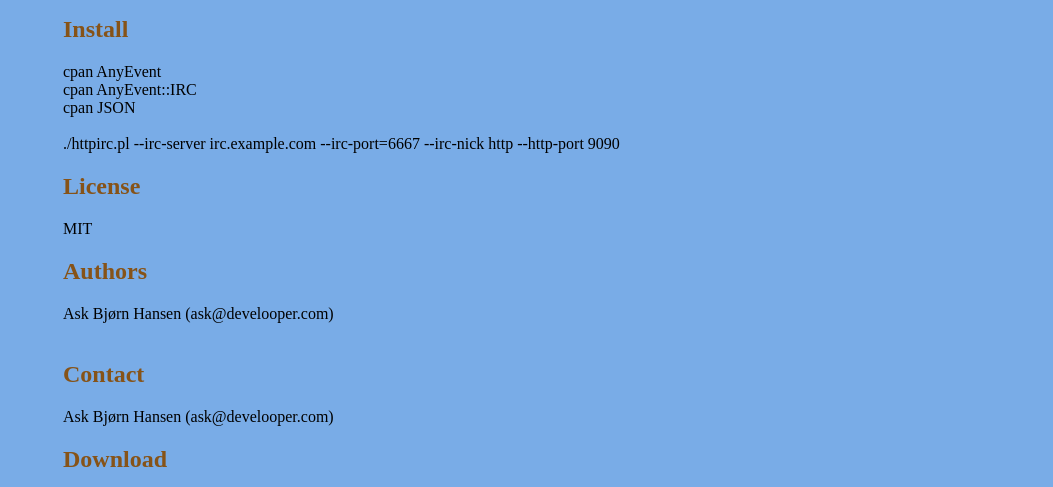
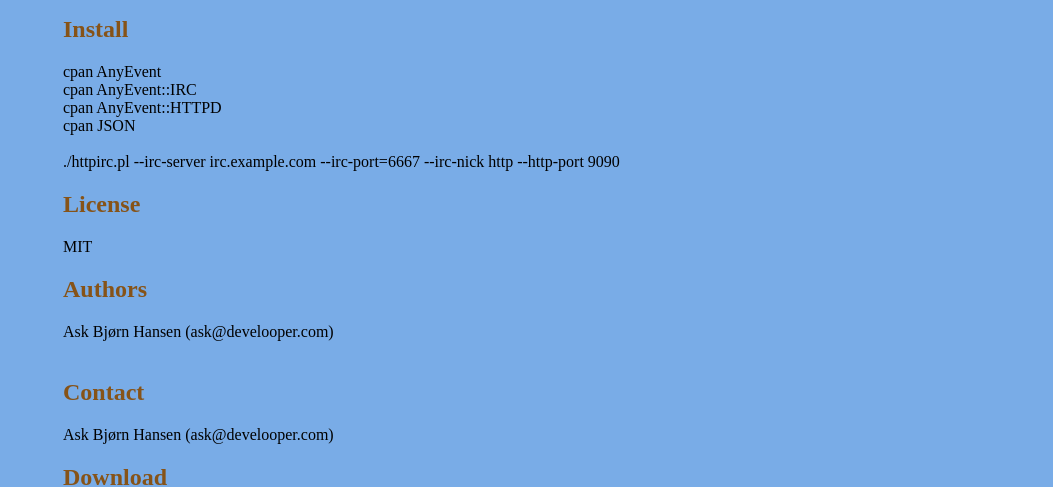
Before and after one commit to abh/httpirc, a plain HTML site: page index.html in a window 1280 px wide. Shown: the part 317-804 px from the top of the page, without its empty margins (227-1280 px from the left). Drawn offline with Linux system fonts and the light colour scheme.

Commit message:
Forgot AnyEvent::HTTPD requirement

```diff
--- a/index.html
+++ b/index.html
@@ -57,6 +57,7 @@
 <h2>Install</h2>
 <p>cpan AnyEvent<br>
 cpan AnyEvent::IRC<br>
+cpan AnyEvent::HTTPD<br>
 cpan JSON<br><br>
 ./httpirc.pl --irc-server irc.example.com --irc-port=6667 --irc-nick http --http-port 9090
 </p>
```
